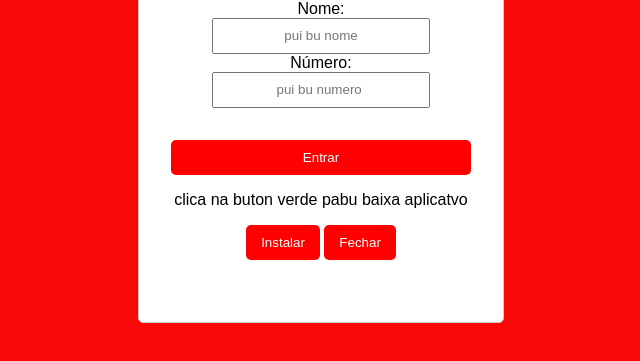
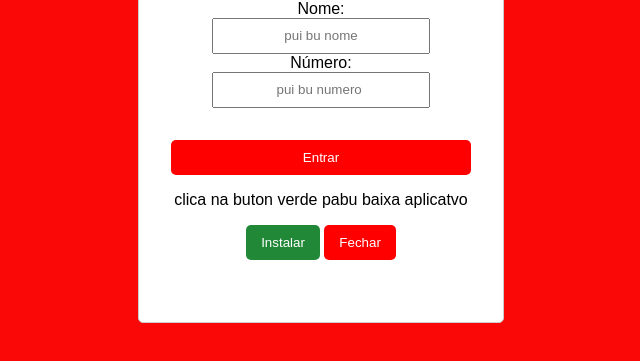
Before and after one commit to orlas123/Orlacomers, a website: page index.html in a window 1280 px wide. Shown: the part 175-536 px from the top of the page, without its empty margins (319-959 px from the left). Drawn offline with nearby package versions, Linux system fonts and the light colour scheme.

Commit message:
Update estilo.css

```diff
--- a/estilo.css
+++ b/estilo.css
@@ -134,6 +134,9 @@ body {
     padding: 2rem;
     margin: 2rem auto;
     text-align: center;
+}
+#install-button{
+   background-color: #218838;
 }
 #profile {
     width: 100%;
```
